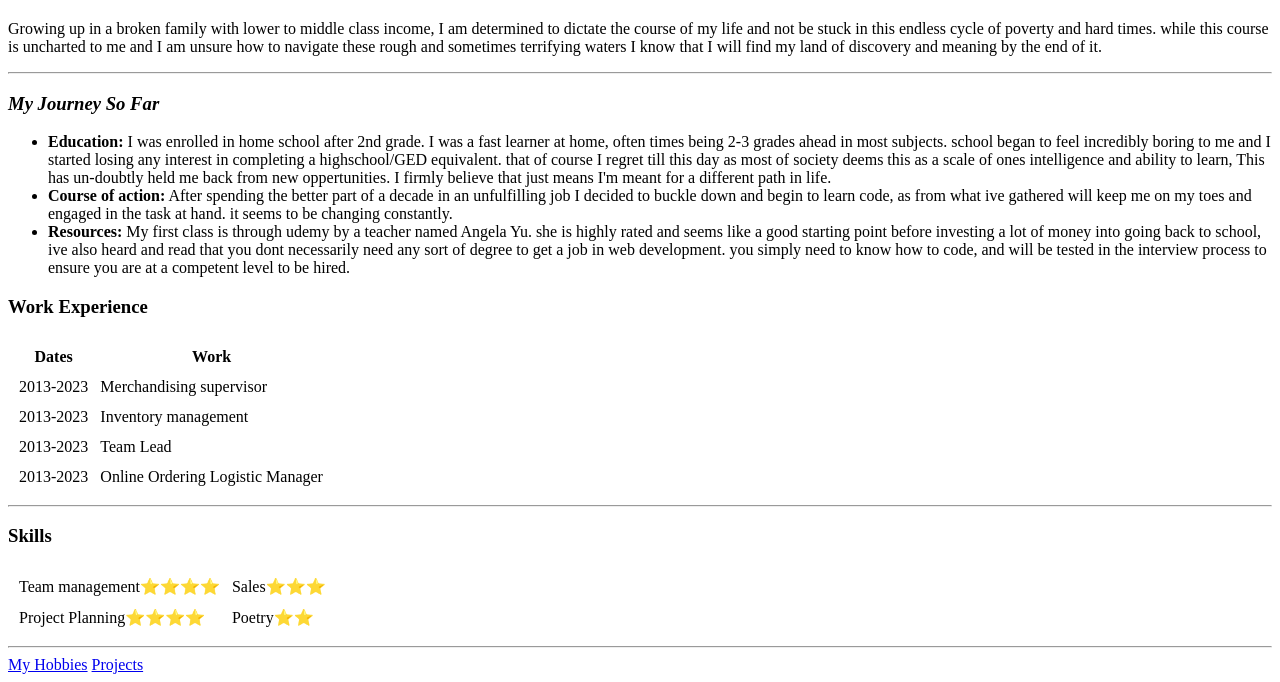
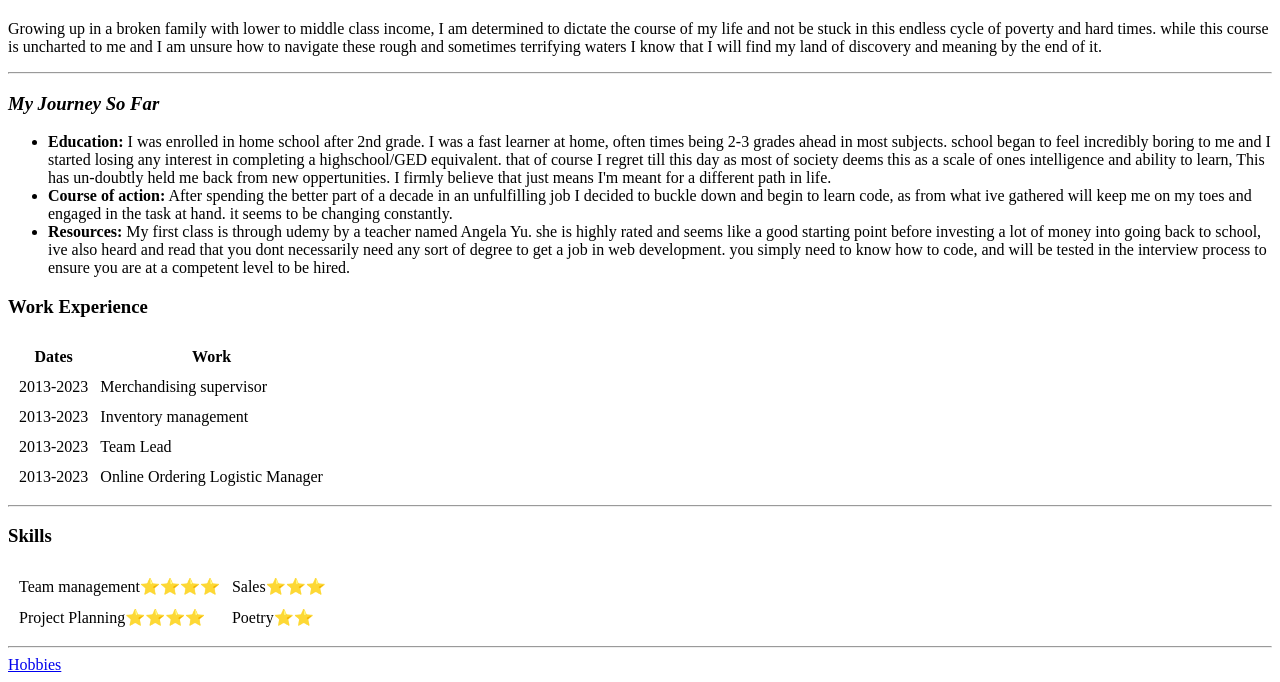
Before and after one commit to Alex-Eternalcodingstudent/cv, a plain HTML site: page Index.html in a window 1280 px wide. Shown: the part 264-946 px from the top of the page. Drawn offline with Linux system fonts and the light colour scheme.

Commit message:
Update Index.html

```diff
--- a/Index.html
+++ b/Index.html
@@ -96,7 +96,7 @@
             </tbody>
         </table>
         <hr>
-        <a href="My hobbies.html">My Hobbies</a> <a href="projects.html">Projects</a>
+        <a href="Hobbies.html">Hobbies</a>
 
 </body>
 </html>
```
